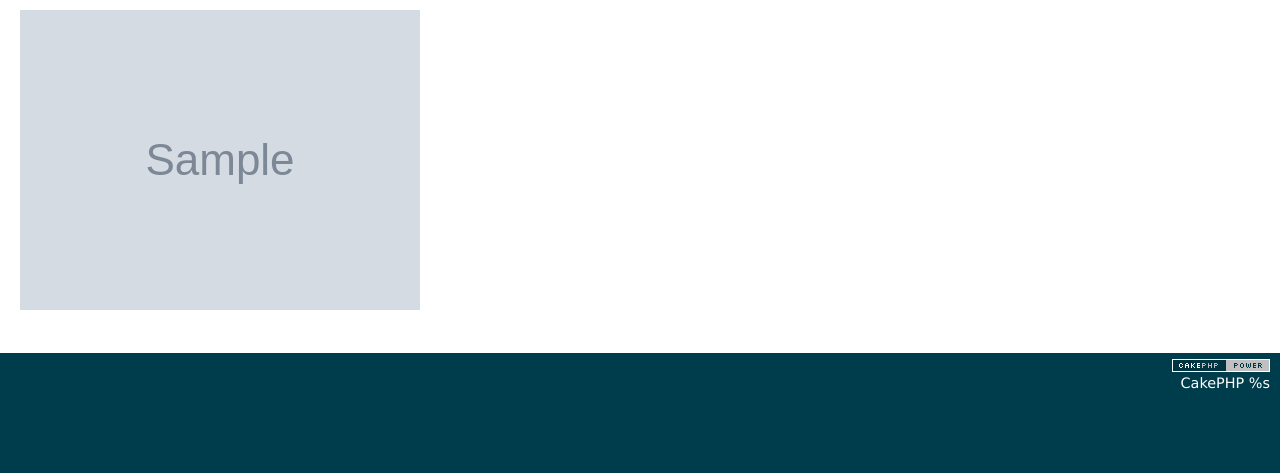
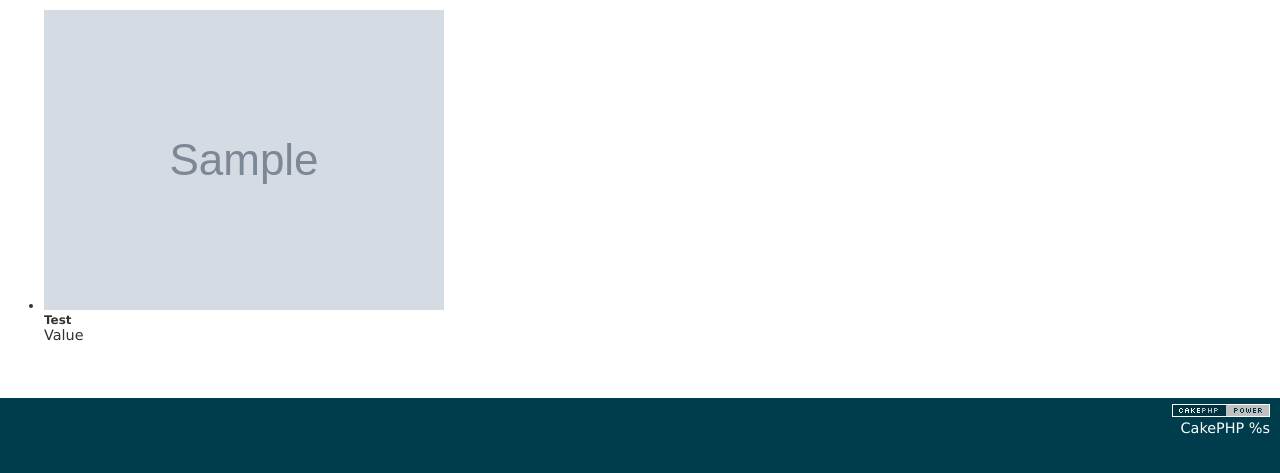
Before and after one commit to hotsplus/Tradition, a CakePHP app: the page made by app/View/Crafts/index.ctp in a window 1280 px wide. Shown: the part 47-520 px from the top of the page. Run offline with PHP 8.4 and a stand-in for CakePHP, Linux system fonts and the light colour scheme; the template is opened without the code that fills it: most values are stand-ins (such as "Sample title", 1, 10 or a date in 2020); grey boxes marked "Sample" are stand-in pictures; data that the repository does not hold is empty; some libraries are stand-ins or nearby versions.

Commit message:
modified

```diff
--- a/app/View/Crafts/index.ctp
+++ b/app/View/Crafts/index.ctp
@@ -1,6 +1,41 @@
 <?php foreach ($data as $key => $val): ?>
+
+<div class="row">
+  <div class="span6">
+    <ul class="thumbnails">
+    <li class="span3">
+        <div class="thumbnail">
+          <?php echo $this->Html->image('Crafts/'.$val['Image']['filename'],array(
+            "url" => array(
+              'controller' => 'crafts', 'action' => 'view',$val['Image']['id'])
+            ));
+            ?>
+          <div class="caption">
+            <h5>Test</h5>
+            <p>Value</p>
+          </div>
+        </div>
+      </li>
+      <div class="span6">
+      </div>
+    </div>
+  </div>
+
+<?php endforeach; ?>
+
+<!--
+<?php echo $this->Html->image('Crafts/kaga.jpg'); ?>
+<?php foreach ($data as $key => $val): ?>
+
+<div class="well">
 <?php echo $this->Html->image('Crafts/'.$val['Image']['filename'],array(
   "url" => array(
     'controller' => 'crafts', 'action' => 'view',$val['Image']['id'])
-  ));?>
+  ));
+?>
+<button type="button" class="btn btn-info">View</button>
+</div>
+
 <?php endforeach; ?>
+
+-->
--- a/app/View/Layouts/default.ctp
+++ b/app/View/Layouts/default.ctp
@@ -29,6 +29,7 @@
 		echo $this->Html->meta('icon');
 
 		echo $this->Html->css('cake.generic');
+		echo $this->Html->css('bootstrap-image-gallery');
 
 		echo $this->fetch('meta');
 		echo $this->fetch('css');
```
